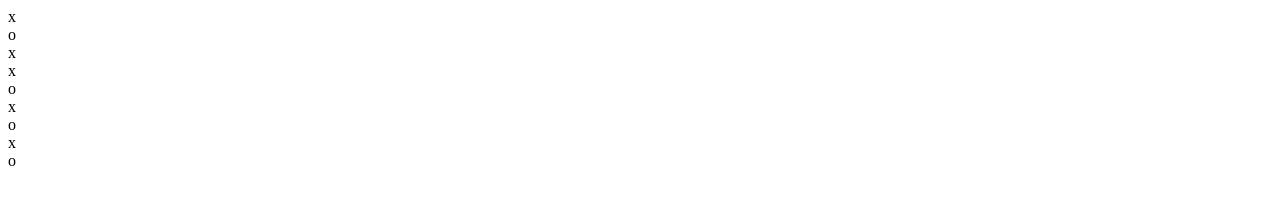
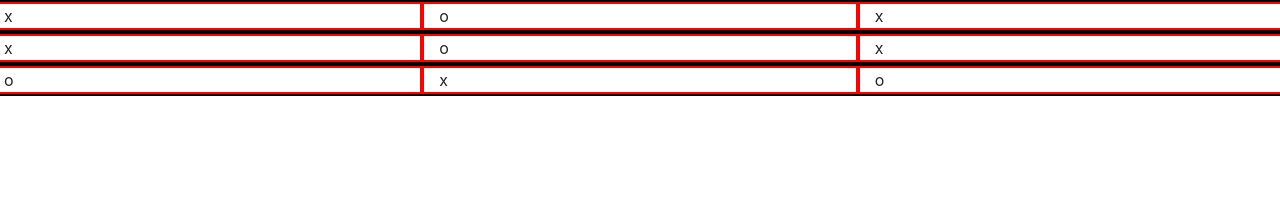
Before and after one commit to Ineshtandy/Tic_Tac_Toe, a plain HTML site: page index.html in a window 1280 px wide. Drawn offline with nearby package versions, Linux system fonts and the light colour scheme.

Commit message:
HTML FILE UPDATE
linked bootstrap files
linked css file

```diff
--- a/index.html
+++ b/index.html
@@ -5,9 +5,18 @@
     <meta http-equiv="X-UA-Compatible" content="IE=edge">
     <meta name="viewport" content="width=device-width, initial-scale=1.0">
     <title>Document</title>
+
+    <!-- css file -->
+    <link rel="stylesheet" href="/index.css">
+
+    <!-- bootstrap files -->
+    <link rel="stylesheet" href="/node_modules/bootstrap/dist/css/bootstrap.css">
 </head>
 <body>
     <div class="display-area"></div>
+
     <script src="index.js"></script>
+
+    <script src="/node_modules/bootstrap/dist/js/bootstrap.bundle.js"></script>
 </body>
 </html>
```
